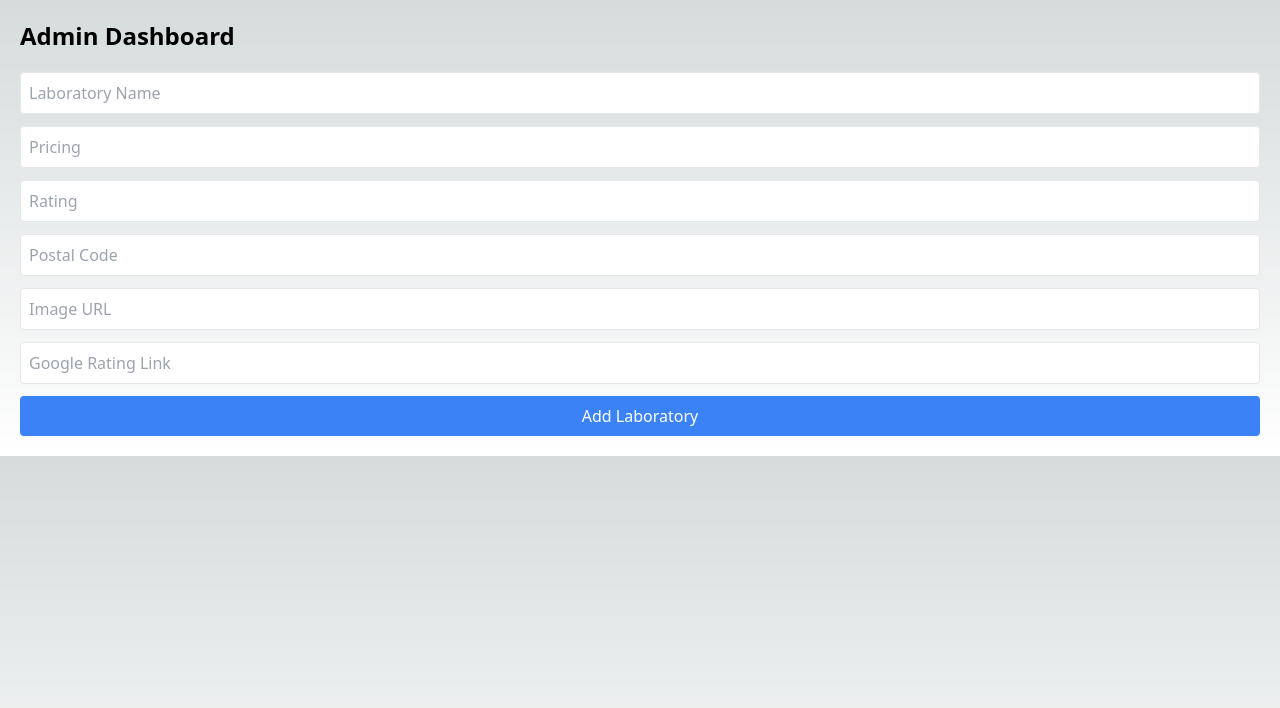
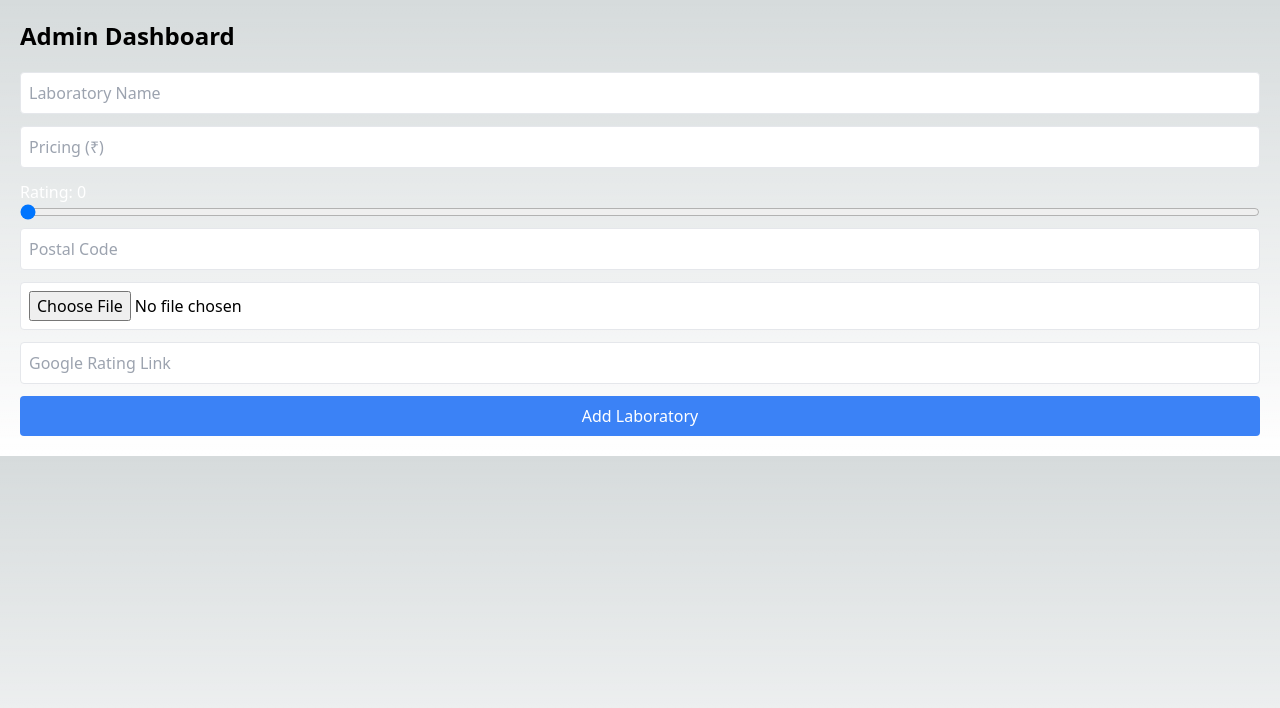
Before and after one commit to wishaldubey/Lab-compare-prototype, a Next.js app: page /admin in a window 1280 px wide. Shown: the top 708 px of the page. Built offline with nearby package versions, Linux system fonts and the light colour scheme.

Commit message:
deployment-3

```diff
--- a/src/firebase.js
+++ b/src/firebase.js
@@ -1,6 +1,8 @@
 // firebase.js
 import { initializeApp } from "firebase/app";
 import { getFirestore } from "firebase/firestore";
+import { getStorage } from "firebase/storage";
+
 
 // Firebase configuration
 const firebaseConfig = {
@@ -13,8 +15,8 @@ const firebaseConfig = {
   measurementId: process.env.NEXT_PUBLIC_FIREBASE_MEASUREMENT_ID,
 };
 
-// Initialize Firebase
 const app = initializeApp(firebaseConfig);
 const db = getFirestore(app);
+const storage = getStorage(app); // Initialize Firebase Storage
 
-export { db };
+export { db, storage };
--- a/src/pages/admin.js
+++ b/src/pages/admin.js
@@ -1,42 +1,50 @@
-// pages/admin.js
 import { useState } from "react";
 import { db } from "../firebase";
 import { collection, addDoc } from "firebase/firestore";
+import { getStorage, ref, uploadBytes, getDownloadURL } from "firebase/storage";
 
 const AdminDashboard = () => {
   const [name, setName] = useState("");
   const [pricing, setPricing] = useState("");
-  const [rating, setRating] = useState("");
+  const [rating, setRating] = useState(0);
   const [postalCode, setPostalCode] = useState("");
-  const [imageUrl, setImageUrl] = useState(""); // New state for image URL
-  const [googleLink, setGoogleLink] = useState(""); // New state for Google rating link
+  const [imageFile, setImageFile] = useState(null);
+  const [googleLink, setGoogleLink] = useState("");
+  const [loading, setLoading] = useState(false);
+
+  const handleFileChange = (e) => {
+    setImageFile(e.target.files[0]);
+  };
 
   const handleSubmit = async (e) => {
     e.preventDefault();
 
     // Validate inputs
-    if (
-      !name ||
-      !pricing ||
-      !rating ||
-      !postalCode ||
-      !imageUrl ||
-      !googleLink
-    ) {
+    if (!name || !pricing || !postalCode || !imageFile || !googleLink) {
       alert("Please fill in all fields.");
       return;
     }
 
-    if (isNaN(pricing) || isNaN(rating)) {
-      alert("Pricing and Rating must be numbers.");
+    if (isNaN(pricing)) {
+      alert("Pricing must be a number.");
       return;
     }
 
+    setLoading(true);
+
     try {
+      const storage = getStorage();
+      const storageRef = ref(storage, `images/${imageFile.name}`);
+
+      // Upload the image
+      const snapshot = await uploadBytes(storageRef, imageFile);
+      const imageUrl = await getDownloadURL(snapshot.ref);
+
+      // Add the lab data to Firestore
       await addDoc(collection(db, "laboratories"), {
         name,
         pricing: parseFloat(pricing),
-        rating: parseFloat(rating),
+        rating,
         postalCode,
         imageUrl,
         googleLink,
@@ -45,13 +53,16 @@ const AdminDashboard = () => {
       // Clear inputs
       setName("");
       setPricing("");
-      setRating("");
+      setRating(0);
       setPostalCode("");
-      setImageUrl(""); // Clear image URL
-      setGoogleLink(""); // Clear Google link
+      setImageFile(null);
+      setGoogleLink("");
+      document.getElementById("fileInput").value = null; // Clear file input field
     } catch (error) {
       console.error("Error adding document: ", error);
     }
+
+    setLoading(false);
   };
 
   return (
@@ -68,20 +79,27 @@ const AdminDashboard = () => {
         />
         <input
           type="text"
-          placeholder="Pricing"
+          placeholder="Pricing (₹)"
           value={pricing}
           onChange={(e) => setPricing(e.target.value)}
           required
-          className="border p-2 rounded text-black bg-white"
+          className="border p-2 rounded text-black bg-white w-full"
         />
-        <input
-          type="text"
-          placeholder="Rating"
-          value={rating}
-          onChange={(e) => setRating(e.target.value)}
-          required
-          className="border p-2 rounded text-black bg-white"
-        />
+        <div className="flex flex-col">
+          <label htmlFor="rating" className="mb-1 text-white">
+            Rating: {rating}
+          </label>
+          <input
+            type="range"
+            id="rating"
+            min="0"
+            max="5"
+            step="0.1"
+            value={rating}
+            onChange={(e) => setRating(parseFloat(e.target.value))}
+            className="w-full h-2 bg-gray-200 rounded-lg  cursor-pointer"
+          />
+        </div>
         <input
           type="text"
           placeholder="Postal Code"
@@ -91,10 +109,9 @@ const AdminDashboard = () => {
           className="border p-2 rounded text-black bg-white"
         />
         <input
-          type="text"
-          placeholder="Image URL"
-          value={imageUrl}
-          onChange={(e) => setImageUrl(e.target.value)}
+          type="file"
+          id="fileInput"
+          onChange={handleFileChange}
           required
           className="border p-2 rounded text-black bg-white"
         />
@@ -109,8 +126,9 @@ const AdminDashboard = () => {
         <button
           type="submit"
           className="bg-blue-500 text-white p-2 rounded mt-4"
+          disabled={loading}
         >
-          Add Laboratory
+          {loading ? "Uploading..." : "Add Laboratory"}
         </button>
       </form>
     </div>
--- a/src/pages/index.js
+++ b/src/pages/index.js
@@ -172,7 +172,7 @@ const Home = () => {
                     />
                   )}
                   <h2 className="font-bold">{lab.name}</h2>
-                  <p>Pricing: ${lab.pricing}</p>
+                  <p>Pricing: ₹{lab.pricing}</p>
                   <p>Rating: {lab.rating}</p>
                   {lab.googleLink && (
                     <a
```
